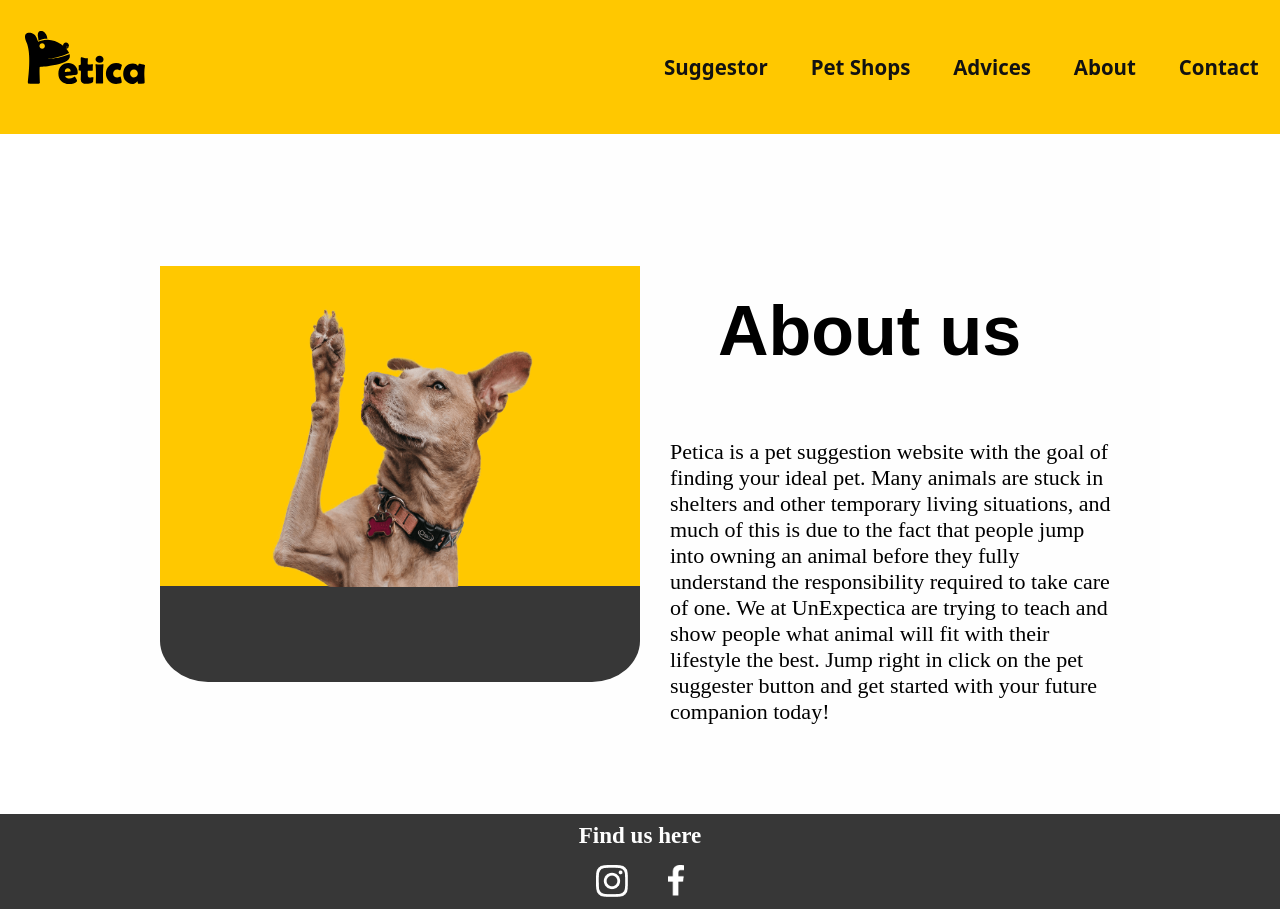
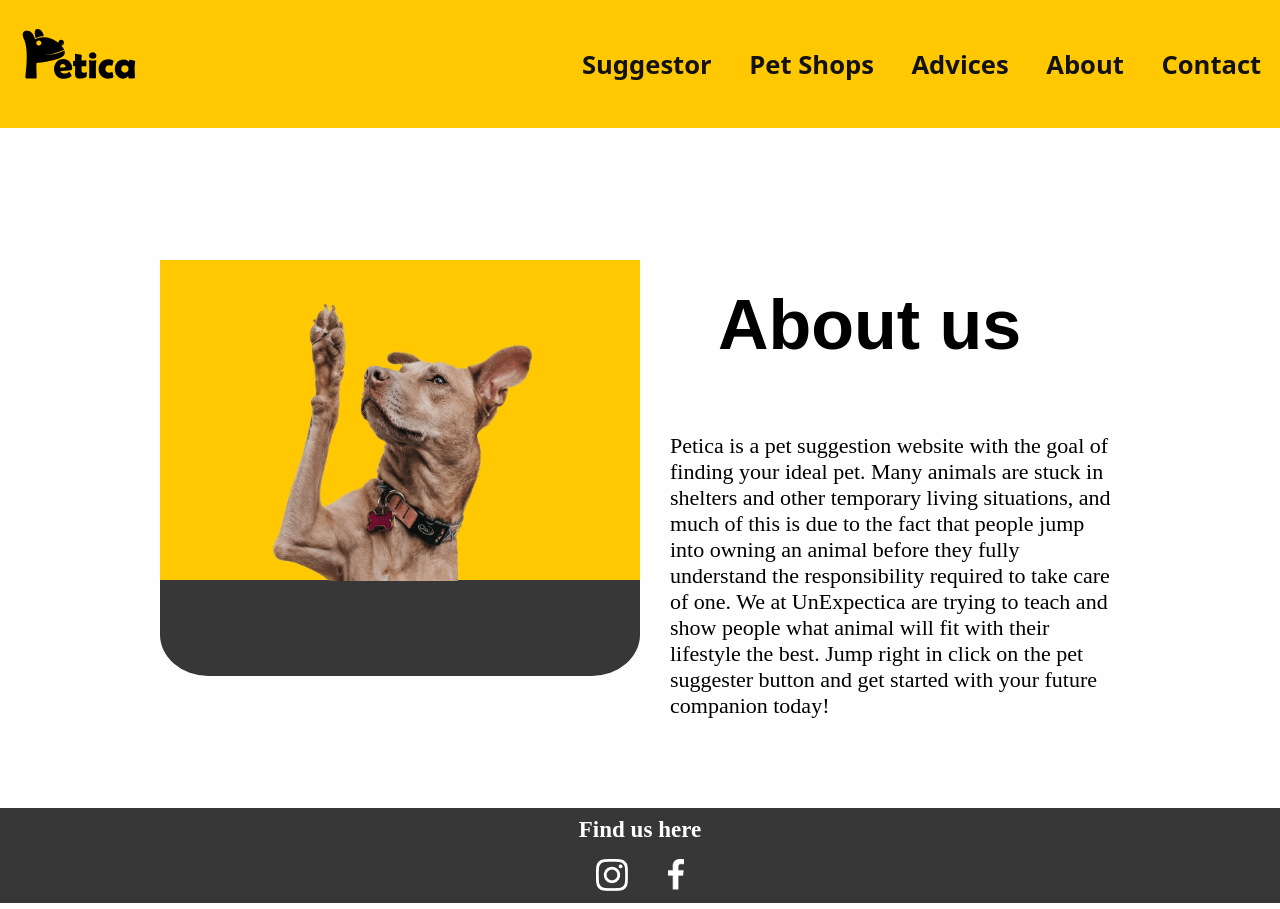
Before and after one commit to Deniz-Hadjiosmanov/Petica, a plain HTML site: page website/about.html in a window 1280 px wide. Drawn offline with Linux system fonts and the light colour scheme.

Commit message:
Navbar issue fixed

```diff
--- a/website/about.html
+++ b/website/about.html
@@ -12,7 +12,7 @@
 <body>
     <header>
         <nav>
-            <ul id="nav-bar2">
+            <ul id="nav-bar">
                 <li id="logo"><a href="index.html"><img src="images/Logo-03.svg"></a></li>
                 <div class=" hamburger"></div>
                 <li class="nav-buttons"><a href="suggestor.html">Suggestor</a></li>
--- a/website/style.css
+++ b/website/style.css
@@ -33,7 +33,7 @@ header {
     width: 100%;
     font-family: var(--font-headings);
     font-weight: bold;
-    font-size: 1.6vw;
+    font-size: 1.6rem;
     list-style-type: none;
     justify-content: space-around;
     z-index: auto;
@@ -44,35 +44,12 @@ header {
     color: var(--black);
 }
 
-#nav-bar2 {
-    /*this is for all the other pages, excluding tips and home*/
-    background-color: #FFC800;
-    display: flex;
-    flex-direction: row;
-    align-items: center;
-    width: 100%;
-    font-family: var(--font-headings);
-    font-weight: bold;
-    font-size: 1.6vw;
-    list-style-type: none;
-    justify-content: space-around;
-    z-index: -1;
-}
-
-
-#nav-bar2 li a {
-    text-decoration: none;
-    color: var(--black);
-}
-
 #logo {
     flex: 0.7;
 }
 
 #logo img {
-    min-width: 10vw;
-    width: 10vw;
-    height: auto;
+    width: 7.5rem;
 }
 
 /* HEADER */
```
Also changed, not shown: website/contact.html (+1 -1 lines), website/shops.html (+1 -1 lines).
